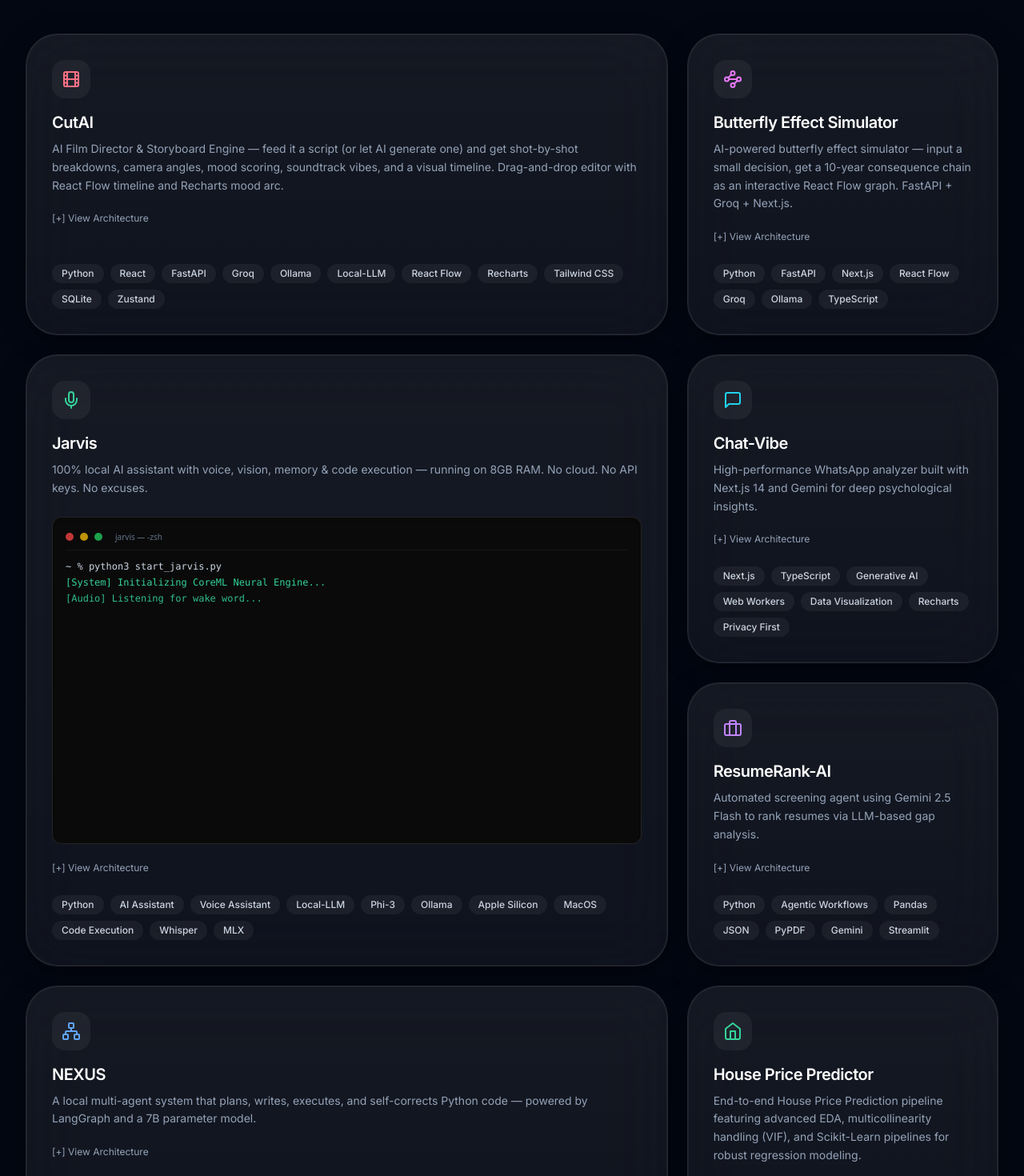
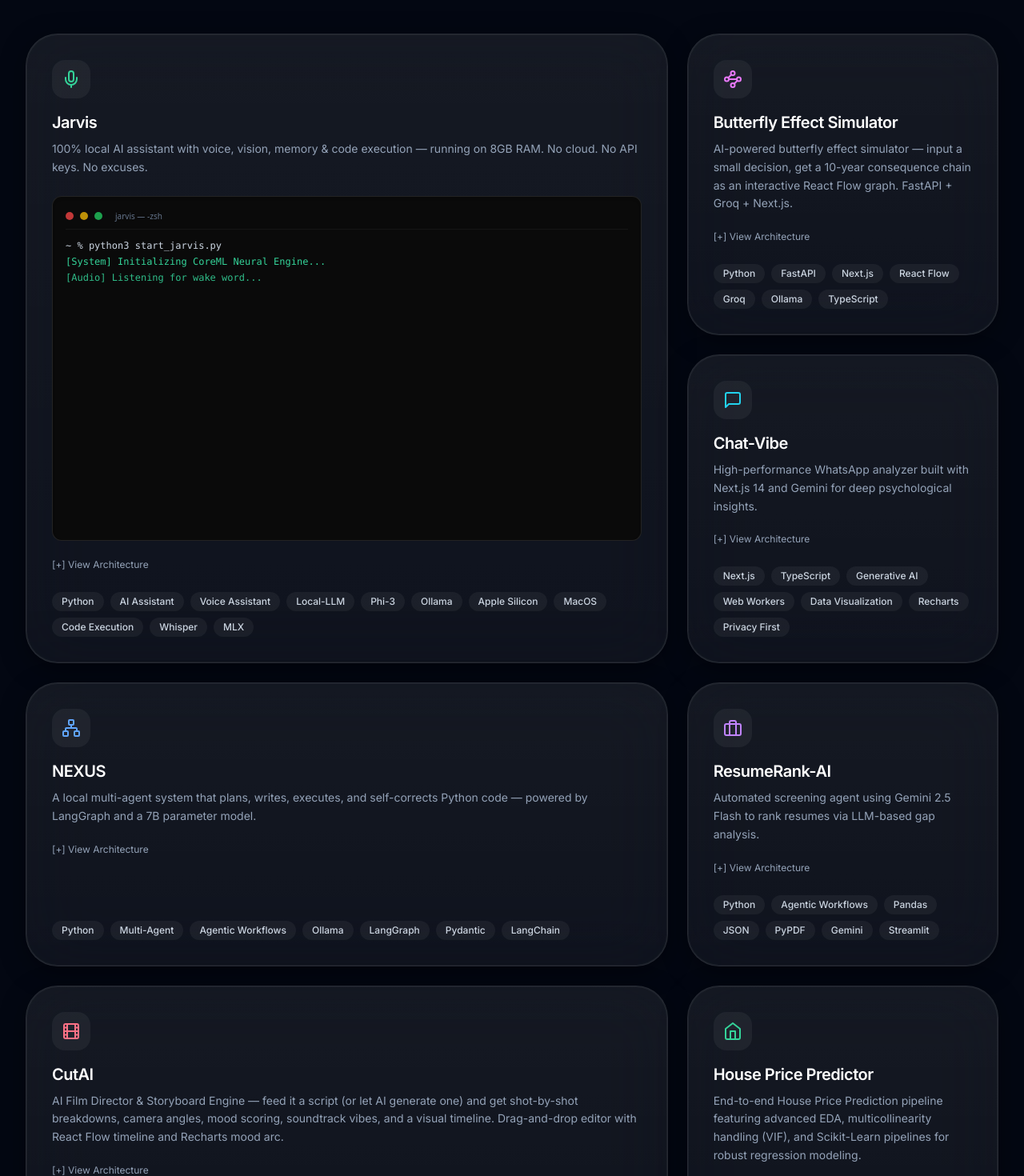
Before and after one commit to Swapnil-bo/Portfolio, a Next.js app: page / in a window 1280 px wide. Shown: the part 980-2450 px from the top of the page at 80% size. Built offline with nearby package versions, Linux system fonts and the light colour scheme.

Commit message:
fix: reorder projects list to put CutAI in 3rd position

```diff
--- a/src/components/sections/bento-projects.tsx
+++ b/src/components/sections/bento-projects.tsx
@@ -20,16 +20,6 @@
 };
 
 const projects: Project[] = [
-    {
-        title: "CutAI",
-        categories: ["Local LLMs", "Full-Stack"],
-        description: "AI Film Director & Storyboard Engine — feed it a script (or let AI generate one) and get shot-by-shot breakdowns, camera angles, mood scoring, soundtrack vibes, and a visual timeline. Drag-and-drop editor with React Flow timeline and Recharts mood arc.",
-        tags: ["Python", "React", "FastAPI", "Groq", "Ollama", "Local-LLM", "React Flow", "Recharts", "Tailwind CSS", "SQLite", "Zustand"],
-        icon: <Film className="h-6 w-6 text-rose-400" />,
-        className: "md:col-span-2 md:row-span-1 border-rose-500/20",
-        href: "https://github.com/Swapnil-bo/CutAI",
-        architecture: ["Script Input ➔ Groq/Ollama LLM Generation", "Scene Parsing ➔ Shot Breakdown + Camera Angles", "Mood Score ➔ Soundtrack Vibe Analysis", "React Storyboard ➔ Timeline + Mood Arc Rendering"],
-    },
     {
         title: "Jarvis",
         categories: ["Local LLMs"],
@@ -62,6 +52,16 @@
         className: "md:col-span-2 md:row-span-1 border-blue-500/20",
         href: "https://github.com/Swapnil-bo/NEXUS",
         architecture: ["User Prompt -> LangGraph Orchestrator", "Agent 1: Code Generation (7B Model)", "Agent 2: Execution & Testing", "Self-Correcting Feedback Loop"],
+    },
+    {
+        title: "CutAI",
+        categories: ["Local LLMs", "Full-Stack"],
+        description: "AI Film Director & Storyboard Engine — feed it a script (or let AI generate one) and get shot-by-shot breakdowns, camera angles, mood scoring, soundtrack vibes, and a visual timeline. Drag-and-drop editor with React Flow timeline and Recharts mood arc.",
+        tags: ["Python", "React", "FastAPI", "Groq", "Ollama", "Local-LLM", "React Flow", "Recharts", "Tailwind CSS", "SQLite", "Zustand"],
+        icon: <Film className="h-6 w-6 text-rose-400" />,
+        className: "md:col-span-2 md:row-span-1 border-rose-500/20",
+        href: "https://github.com/Swapnil-bo/CutAI",
+        architecture: ["Script Input ➔ Groq/Ollama LLM Generation", "Scene Parsing ➔ Shot Breakdown + Camera Angles", "Mood Score ➔ Soundtrack Vibe Analysis", "React Storyboard ➔ Timeline + Mood Arc Rendering"],
     },
     {
         title: "EchoChamber",
```
